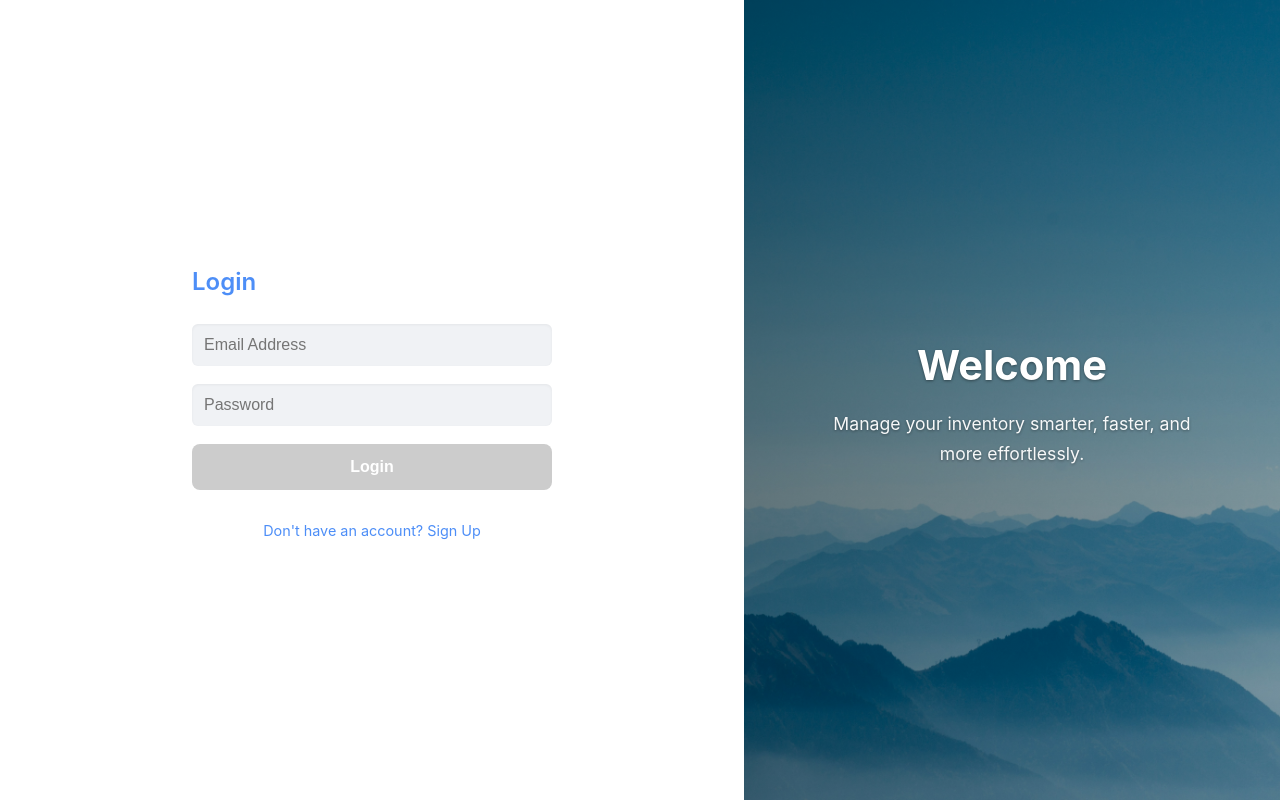
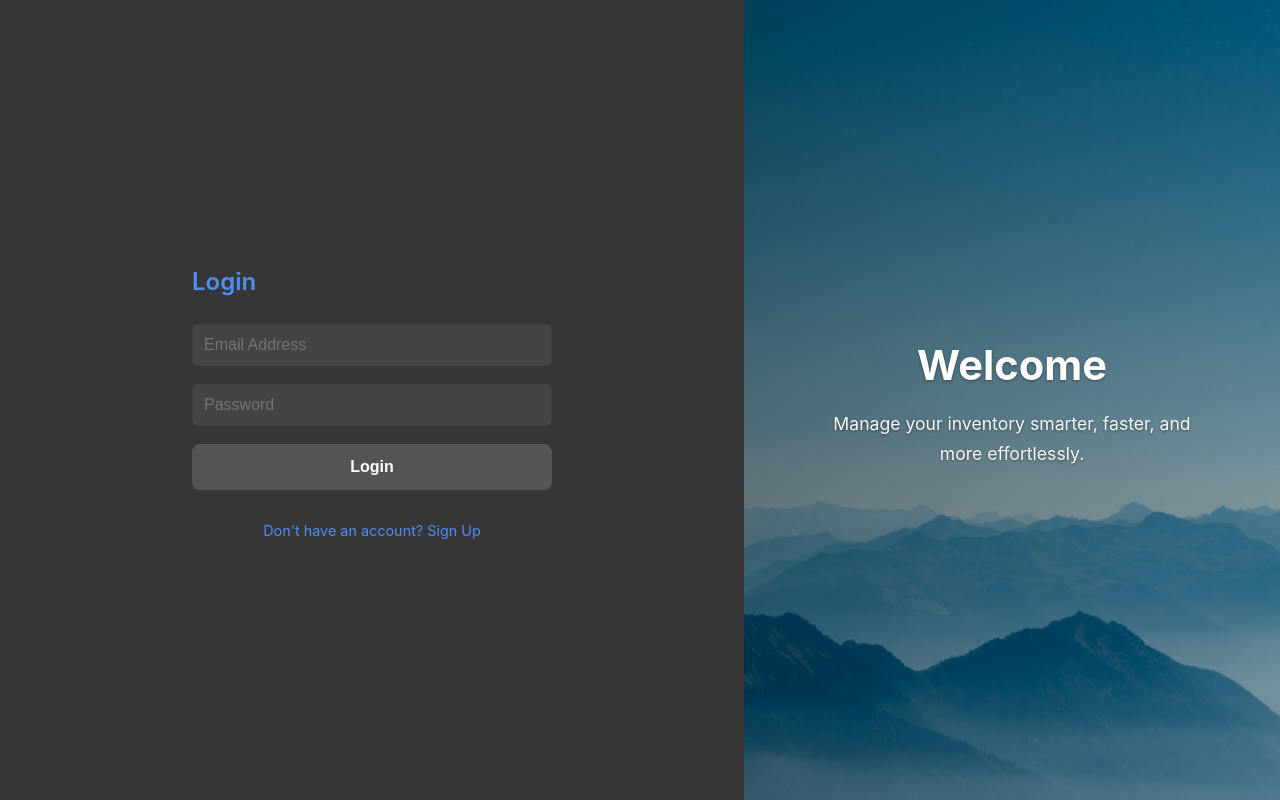
Before and after one commit to Adarsh-S-Nair/invy, a React (Create React App) app: page / in a window 1280 px wide. Built offline with nearby package versions, Linux system fonts and the light colour scheme.

Commit message:
some auth stuff

```diff
--- a/src/App.js
+++ b/src/App.js
@@ -6,7 +6,7 @@ import './styles/globals.css'
 import { useEffect, useState } from 'react'
 
 function App() {
-  const [theme, setTheme] = useState('light')
+  const [theme, setTheme] = useState('dark')
 
   useEffect(() => {
     document.documentElement.setAttribute('data-theme', theme)
--- a/src/components/AuthForm.css
+++ b/src/components/AuthForm.css
@@ -85,7 +85,8 @@
   }
 
   .form-box button.disabled {
-    background-color: #cccccc;
-    cursor: not-allowed;
+    background-color: var(--color-disabled);
+    color: white;
+    cursor: default;
     box-shadow: none;
   }
--- a/src/pages/Login.js
+++ b/src/pages/Login.js
@@ -1,9 +1,27 @@
 import './Login.css'
 import AuthForm from '../components/AuthForm'
-import { useState } from 'react'
+import { useEffect, useState } from 'react'
+import { useNavigate } from 'react-router-dom'
+import { supabase } from '../supabaseClient'
 
 export default function LoginPage() {
   const [isLogin, setIsLogin] = useState(true)
+
+  const [checkingSession, setCheckingSession] = useState(true)
+  const navigate = useNavigate()
+
+  useEffect(() => {
+  const checkSession = async () => {
+    const { data: { session } } = await supabase.auth.getSession()
+    if (session) {
+      navigate('/dashboard')
+    } else {
+      setCheckingSession(false)
+    }
+  }
+
+checkSession()
+}, [])
 
   return (
     <div className="auth-page">
--- a/src/styles/themes.css
+++ b/src/styles/themes.css
@@ -7,6 +7,7 @@
     --color-muted: #f0f2f5;
     --color-shadow: rgba(0, 0, 0, 0.05);
     --color-error: #e53935;
+    --color-disabled: #cccccc;
   }
 
   [data-theme="dark"] {
@@ -17,4 +18,5 @@
     --color-muted: #444;
     --color-shadow: rgba(0, 0, 0, 0.2);
     --color-error: #ef5350;
+    --color-disabled: #555555;
   }
```
Also changed, not shown: 1 other file (tests, documents, lock files or other folders).
